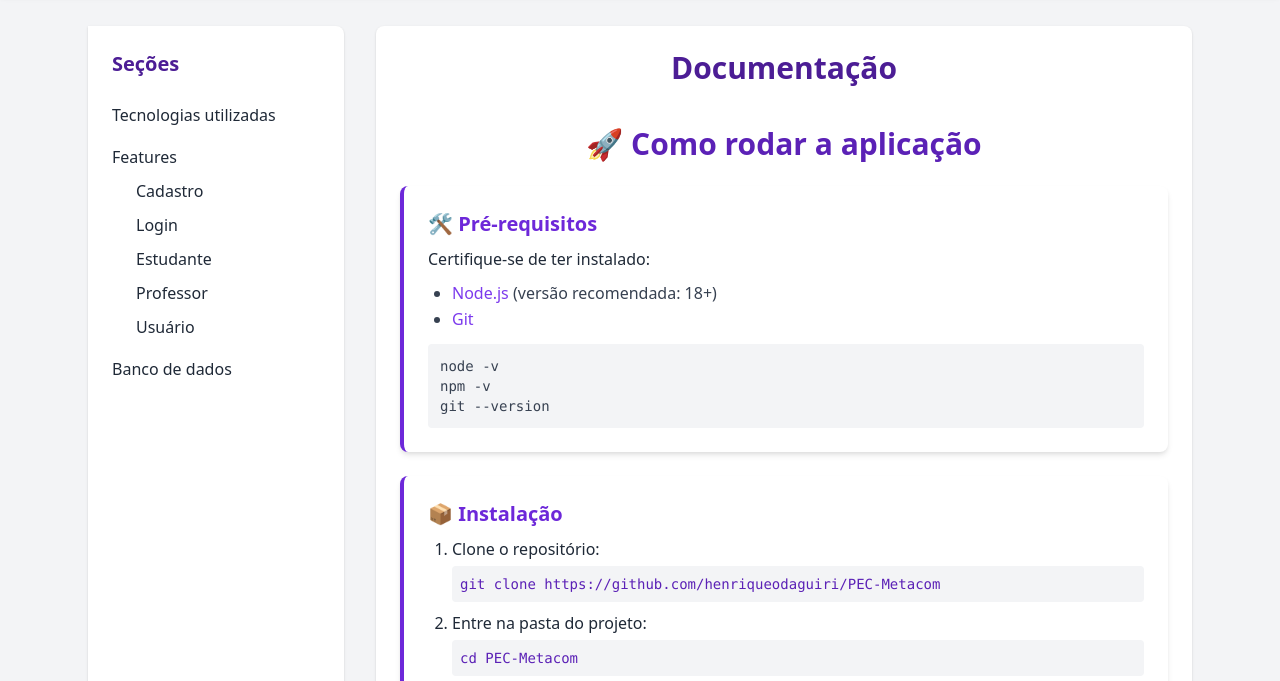
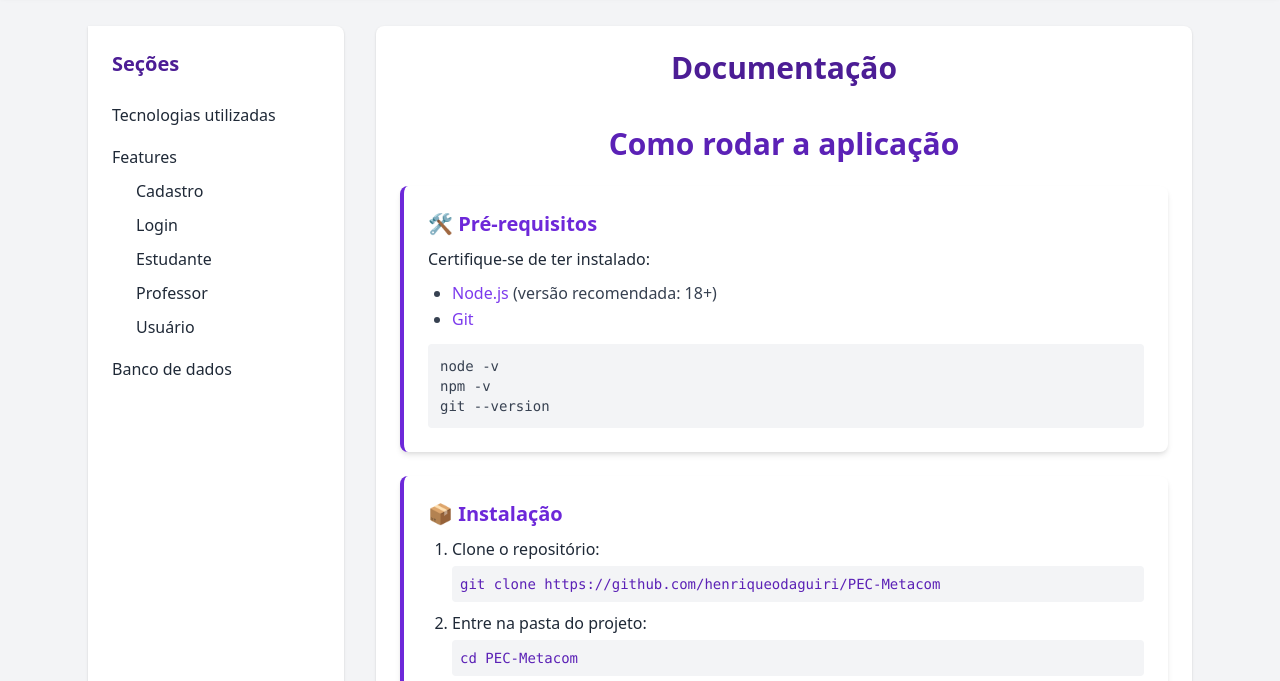
Before and after one commit to projeto-metacog/projeto-metacog, a plain HTML site: page docs/documentacao.html in a window 1280 px wide. Shown: the part 78-759 px from the top of the page. Drawn offline with nearby package versions, Linux system fonts and the light colour scheme.

Commit message:
altera pag documentacao

```diff
--- a/docs/documentacao.html
+++ b/docs/documentacao.html
@@ -66,7 +66,7 @@
       </h2>
 
       <section id="introducao" class="mb-12">
-        <h3 class="text-3xl font-bold text-purple-800 mb-6 text-center">🚀 Como rodar a aplicação</h3>
+        <h3 class="text-3xl font-bold text-purple-800 mb-6 text-center">Como rodar a aplicação</h3>
 
         <div class="space-y-6">
 
```
